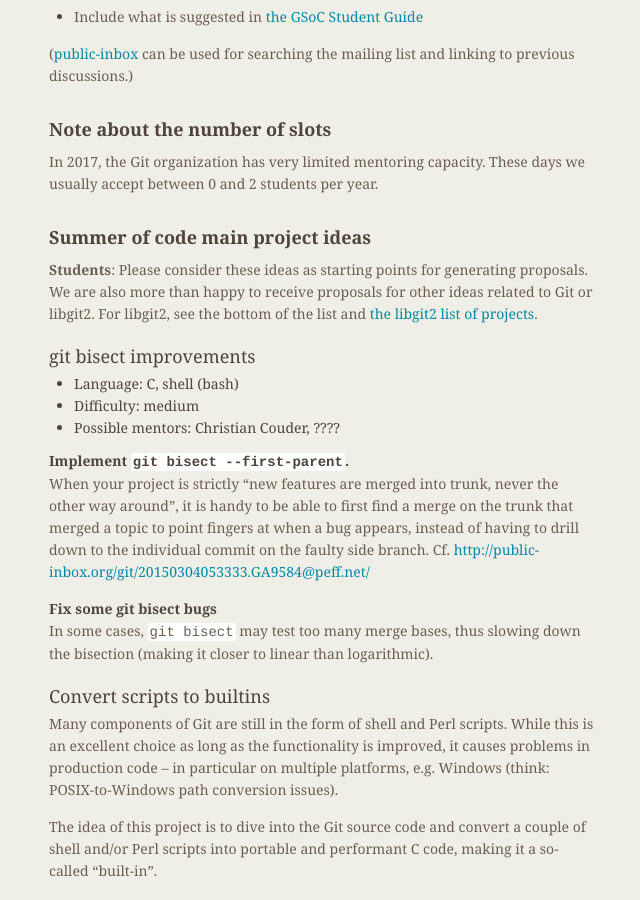
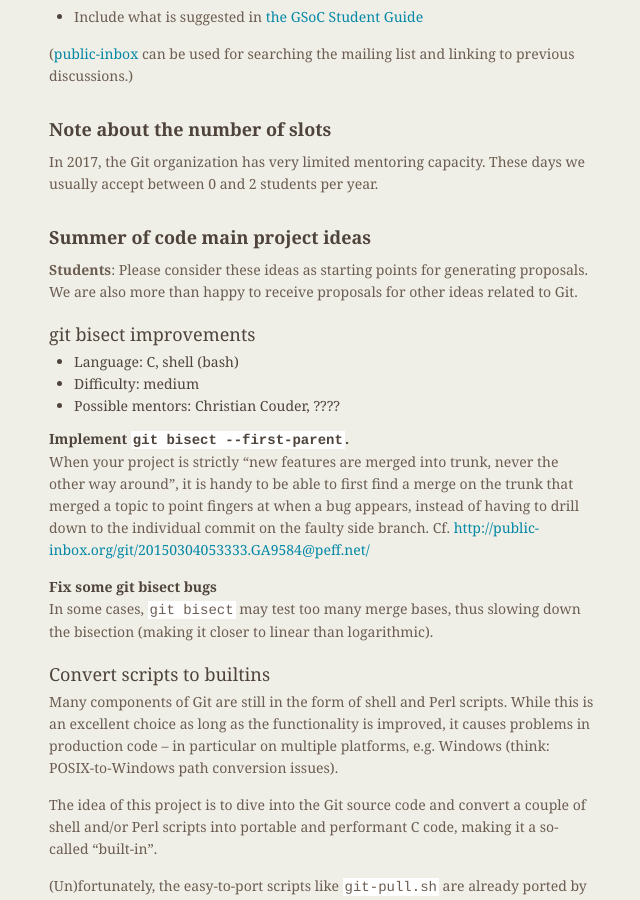
Before and after one commit to git/git.github.io, a Jekyll site: the page built from SoC-2017-Ideas.md, in a window 1280 px wide and 900 px high, scrolled down 1456 px. Shown: the whole window, without its empty margins (485-1125 px from the left). Built offline with Jekyll 4.4.1, drawn with Linux system fonts in a browser that asks for light colours; some of the changed text lies outside the part shown.

Commit message:
SoC-2017-Ideas: remove libgit2

```diff
--- a/SoC-2017-Ideas.md
+++ b/SoC-2017-Ideas.md
@@ -3,7 +3,7 @@
 title: SoC 2017 Ideas
 ---
 
-This is the idea page for Summer of Code 2017 for Git and libgit2.
+This is the idea page for Summer of Code 2017 for Git.
 
 ## About applying for SoC with the Git project
 
@@ -100,9 +100,7 @@
 
 **Students**: Please consider these ideas as starting points for
 generating proposals. We are also more than happy to receive proposals
-for other ideas related to Git or libgit2. For libgit2, see the bottom
-of the list and
-[the libgit2 list of projects](https://github.com/libgit2/libgit2/blob/master/PROJECTS.md).
+for other ideas related to Git.
 
 
 ### git bisect improvements
```
